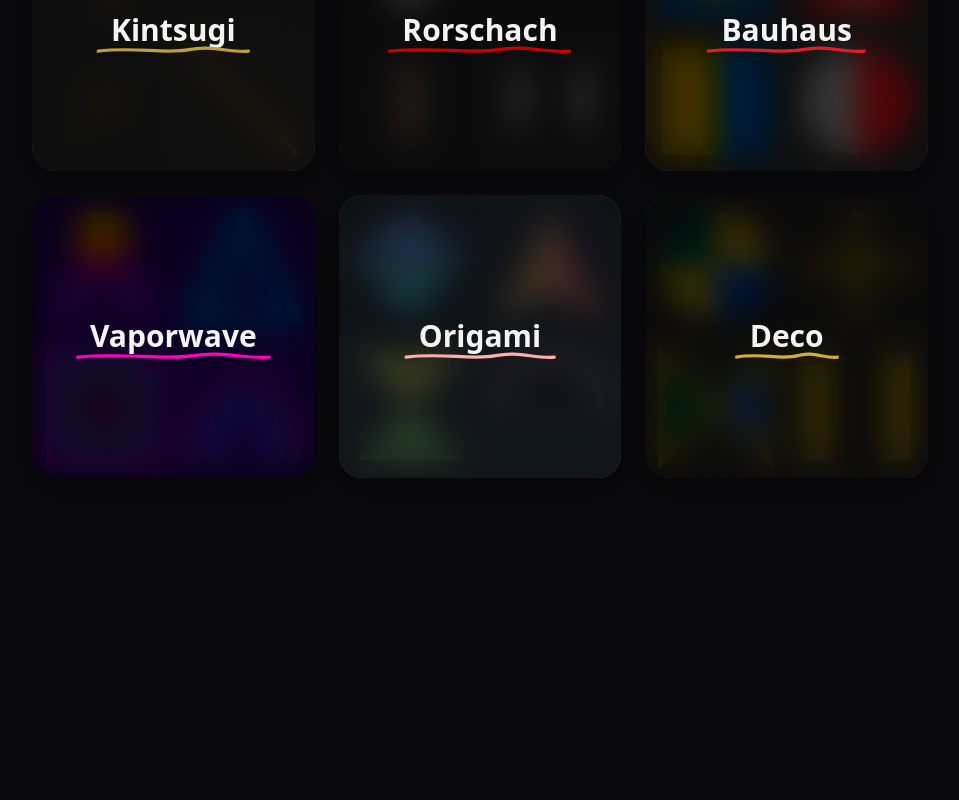
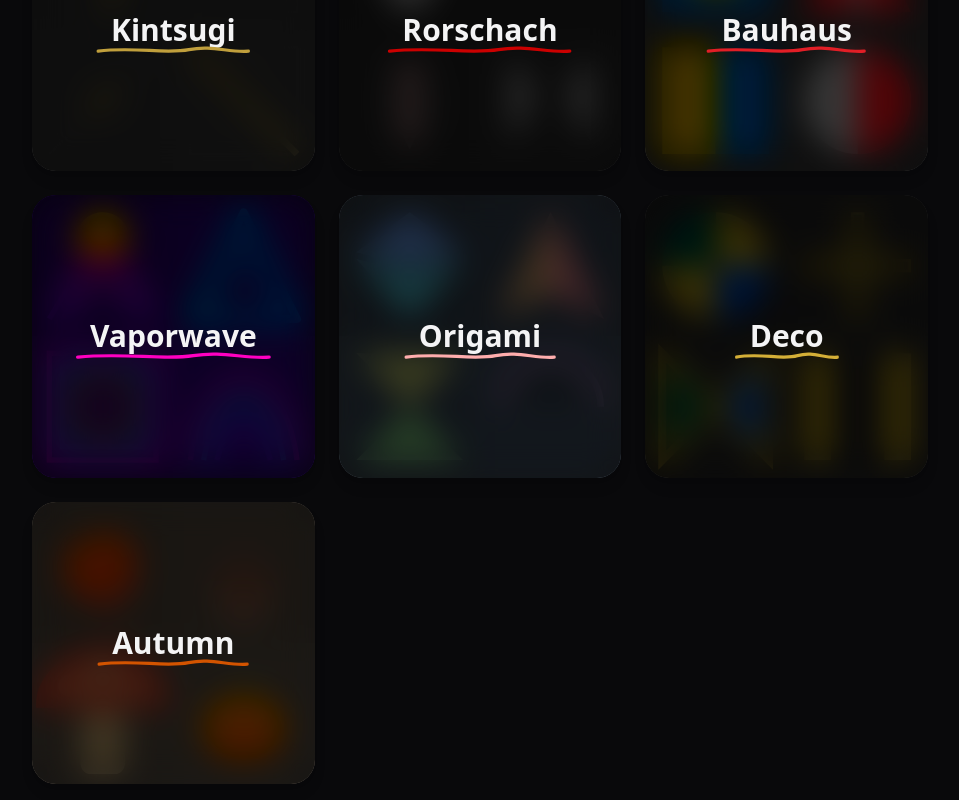
Before and after one commit to threehymns/matchfield, a React (Vite) app: page / in a window 1280 px wide. Shown: the part 1081-1881 px from the top of the page, without its empty margins (160-1119 px from the left). Before the commit the page ends 1575 px from the top, so only its background shows below. Built offline with nearby package versions, Linux system fonts and the light colour scheme; a web font is replaced by a local one.

Commit message:
feat: Add autumn tileset
Introduces a new tileset inspired by autumn themes, including new SVG patterns for tiles. This expands the available visual themes for the game.

```diff
--- /dev/null
+++ b/tilesets/autumn.tsx
@@ -0,0 +1,114 @@
+import React from 'react';
+import { TilePattern, Tileset } from '../types';
+
+const Autumn1: React.FC<{ className?: string }> = ({ className }) => (
+  <svg viewBox="0 0 100 100" className={className}>
+    <defs>
+      <linearGradient id="a1" x1="0.5" y1="0" x2="0.5" y2="1">
+        <stop offset="0%" stopColor="#d35400"/>
+        <stop offset="100%" stopColor="#c0392b"/>
+      </linearGradient>
+    </defs>
+    <g transform="rotate(-20 50 50) translate(0, 5)">
+      <path d="M50 90 V 70" stroke="#6d4c41" strokeWidth="6" strokeLinecap="round" />
+      <path d="M50,70 C 20,65 10,30 40,15 C 45,25 45,25 50,10 C 55,25 55,25 60,15 C 90,30 80,65 50,70 Z" fill="url(#a1)" />
+      <path d="M50 70 V 25 M50 55 L 30 45 M50 55 L 70 45" stroke="#a04000" strokeWidth="2.5" fill="none" strokeLinecap="round" opacity="0.8"/>
+    </g>
+  </svg>
+);
+const Autumn2: React.FC<{ className?: string }> = ({ className }) => (
+  <svg viewBox="0 0 100 100" className={className}>
+      <path d="M30 50 C 25 60, 25 85, 50 90 C 75 85, 75 60, 70 50" fill="#8d6e63"/>
+      <path d="M25 50 Q 50 35 75 50 A 25 25 0 0 1 25 50 Z" fill="#6d4c41"/>
+      <line x1="50" y1="40" x2="50" y2="25" stroke="#6d4c41" strokeWidth="7" strokeLinecap="round"/>
+  </svg>
+);
+const Autumn3: React.FC<{ className?: string }> = ({ className }) => (
+  <svg xmlns="http://www.w3.org/2000/svg" viewBox="268.087 330.8 60.048 57.4"><path d="M268.135 358.2c-1.936-29.301 55.189-43.117 60 0" fill="#c0392b"/><rect x="288.135" y="358.2" width="20" height="30" rx="5" fill="wheat"/><circle cx="283.135" cy="348.2" r="5" fill="wheat"/><circle cx="313.135" cy="348.2" r="5" fill="wheat"/><circle cx="298.135" cy="343.2" r="7" fill="wheat"/></svg>
+);
+const Autumn4: React.FC<{ className?: string }> = ({ className }) => (
+  <svg viewBox="0 0 100 100" className={className}>
+    <defs>
+      <linearGradient id="a4" x1="0.5" y1="0" x2="0.5" y2="1">
+        <stop offset="0%" stopColor="#f39c12"/>
+        <stop offset="100%" stopColor="#d35400"/>
+      </linearGradient>
+    </defs>
+    {/* Simple stem */}
+    <path d="M50 32 C 50 22, 60 22, 55 32" stroke="#5a6e5a" strokeWidth="6" fill="none" strokeLinecap="round"/>
+
+    {/* Side ovals */}
+    <ellipse cx="38" cy="62" rx="18" ry="22" fill="url(#a4)" transform="rotate(-15 38 62)"/>
+    <ellipse cx="62" cy="62" rx="18" ry="22" fill="url(#a4)" transform="rotate(15 62 62)"/>
+    {/* Center oval */}
+    <ellipse cx="50" cy="60" rx="20" ry="25" fill="url(#a4)"/>
+  </svg>
+);
+const Autumn5: React.FC<{ className?: string }> = ({ className }) => (
+  <svg viewBox="0 0 100 100" className={className}><path d="M10 50 C 50 10, 50 90, 90 50" stroke="#bdc3c7" strokeWidth="8" fill="none" strokeLinecap="round" strokeDasharray="15 10"/><path d="M10 50 C 50 90, 50 10, 90 50" stroke="#bdc3c7" strokeWidth="6" fill="none" strokeLinecap="round" strokeDasharray="1 10" opacity="0.7"/></svg>
+);
+const Autumn6: React.FC<{ className?: string }> = ({ className }) => (
+  <svg viewBox="0 0 100 100" className={className}><rect width="100" height="100" fill="#8d6e63"/><rect y="10" width="100" height="20" fill="#c0392b" opacity="0.7"/><rect y="70" width="100" height="10" fill="#c0392b" opacity="0.7"/><rect x="20" width="15" height="100" fill="#5a6e5a" opacity="0.7"/><rect x="60" width="20" height="100" fill="#5a6e5a" opacity="0.7"/></svg>
+);
+const Autumn7: React.FC<{ className?: string }> = ({ className }) => (
+    <svg viewBox="0 0 100 100" className={className}>
+      <defs>
+        <path id="oak-leaf" d="M0,0 C10,-15 30,-15 40,0 C30,15 10,15 0,0 C-10,15 -30,15 -40,0 C-30,-15 -10,-15 0,0 Z" />
+      </defs>
+      <g transform="translate(30 30) rotate(20) scale(0.8)">
+        <use href="#oak-leaf" fill="#c0392b"/>
+      </g>
+      <g transform="translate(70 65) rotate(-30) scale(1)">
+        <use href="#oak-leaf" fill="#d35400"/>
+      </g>
+      <g transform="translate(60 20) rotate(90) scale(0.5)">
+        <path d="M0 -20 L 15 0 L 0 20 L -15 0 Z" fill="#f39c12" />
+      </g>
+      <g transform="translate(25 75) rotate(-10) scale(0.7)">
+        <path d="M0 -20 L 15 0 L 0 20 L -15 0 Z" fill="#f39c12" />
+      </g>
+    </svg>
+);
+const Autumn8: React.FC<{ className?: string }> = ({ className }) => (
+  <svg viewBox="0 0 100 100" className={className}><path d="M10 20 L 30 10 L 50 20 L 70 10 L 90 20" stroke="#f5deb3" strokeWidth="6" fill="none" strokeLinecap="round"/><path d="M10 40 L 30 30 L 50 40 L 70 30 L 90 40" stroke="#f5deb3" strokeWidth="6" fill="none" strokeLinecap="round"/><path d="M10 60 L 30 50 L 50 60 L 70 50 L 90 60" stroke="#f5deb3" strokeWidth="6" fill="none" strokeLinecap="round"/><path d="M10 80 L 30 70 L 50 80 L 70 70 L 90 80" stroke="#f5deb3" strokeWidth="6" fill="none" strokeLinecap="round"/></svg>
+);
+
+const patterns: TilePattern[] = [
+  { id: 120, component: Autumn1 },
+  { id: 121, component: Autumn2 },
+  { id: 122, component: Autumn3 },
+  { id: 123, component: Autumn4 },
+  { id: 124, component: Autumn5 },
+  { id: 125, component: Autumn6 },
+  { id: 126, component: Autumn7 },
+  { id: 127, component: Autumn8 },
+];
+
+export const autumnTileset: Tileset = {
+  name: 'Autumn',
+  patterns,
+  colors: [
+    '#c0392b',
+    '#8d6e63',
+    '#c0392b',
+    '#d35400',
+    '#bdc3c7',
+    '#c0392b',
+    '#f39c12',
+    '#f5deb3',
+  ],
+  backgroundColors: [
+    '#4a443e', '#4f4943', '#544e48', '#59534d', '#5e5852', '#635d57', '#68625c', '#6d6761'
+  ],
+  theme: {
+    background: '#2d2a26',
+    textColor: '#f5f5dc',
+    accentColor: '#d35400',
+    secondaryTextColor: '#a1988e',
+    boardBackgroundColor: 'rgba(211, 84, 0, 0.1)',
+    modalBackgroundColor: '#3e3832',
+    buttonBackgroundColor: '#d35400',
+    buttonTextColor: '#2d2a26',
+    buttonHoverBackgroundColor: '#f39c12',
+  }
+};
--- a/tilesets/index.ts
+++ b/tilesets/index.ts
@@ -10,6 +10,7 @@ import { bauhausTileset } from './bauhaus';
 import { vaporwaveTileset } from './vaporwave';
 import { origamiTileset } from './origami';
 import { decoTileset } from './deco';
+import { autumnTileset } from './autumn';
 import { Tileset } from '../types';
 
 export const allTilesets: Tileset[] = [
@@ -25,4 +26,5 @@ export const allTilesets: Tileset[] = [
   vaporwaveTileset,
   origamiTileset,
   decoTileset,
+  autumnTileset,
 ];
```
